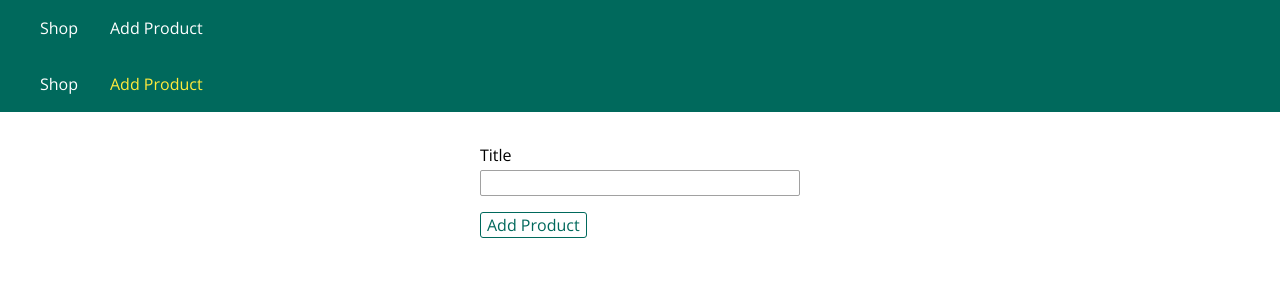
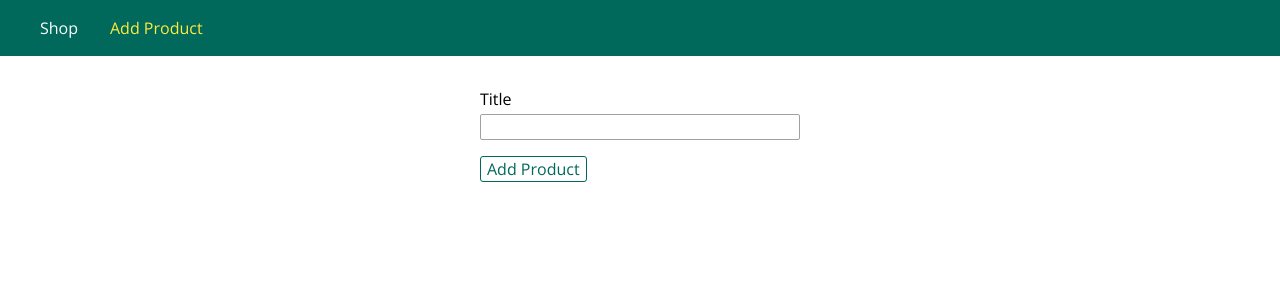
Before and after one commit to brianwlego/Learning-Node, a Node server app: page /admin/add-product in a window 1280 px wide. Shown: the top 300 px of the page. Run offline with Node 20, Linux system fonts and the light colour scheme; some libraries are stand-ins or nearby versions.

Commit message:
slight changes

```diff
--- a/routes/admin.js
+++ b/routes/admin.js
@@ -10,7 +10,13 @@ const products = [];
 router.get('/add-product', (req, res, next) => {
   // res.sendFile(path.join(rootDir, 'views', 'add-product.html'));
 
-  res.render('add-product', {docTitle: 'Add Product', path: '/admin/add-product'})
+  res.render('add-product', {
+    docTitle: 'Add Product',
+    path: '/admin/add-product',
+    formsCSS: true,
+    productCSS: true,
+    activeProduct: true
+  })
 });
 
 router.post('/add-product', (req, res, next) => {
--- a/views/add-product.hbs
+++ b/views/add-product.hbs
@@ -1,26 +1,3 @@
-<!DOCTYPE html>
-<html lang="en">
-
-<head>
-    <meta charset="UTF-8">
-    <meta name="viewport" content="width=device-width, initial-scale=1.0">
-    <meta http-equiv="X-UA-Compatible" content="ie=edge">
-    <title>{{docTitle}}</title>
-    <link rel="stylesheet" href="/css/main.css">
-    <link rel="stylesheet" href="/css/forms.css">
-    <link rel="stylesheet" href="/css/product.css">
-</head>
-
-<body>
-    <header class="main-header">
-        <nav class="main-header__nav">
-            <ul class="main-header__item-list">
-                <li class="main-header__item"><a href="/">Shop</a></li>
-                <li class="main-header__item"><a class="active" href="/admin/add-product">Add Product</a></li>
-            </ul>
-        </nav>
-    </header>
-
 <main>
     <form class="product-form" action="/admin/add-product" method="POST">
         <div class="form-control">
@@ -31,6 +8,3 @@
         <button class="btn" type="submit">Add Product</button>
     </form>
 </main>
-</body>
-
-</html>
```
Lines whose indentation alone changed are shown as unchanged.
